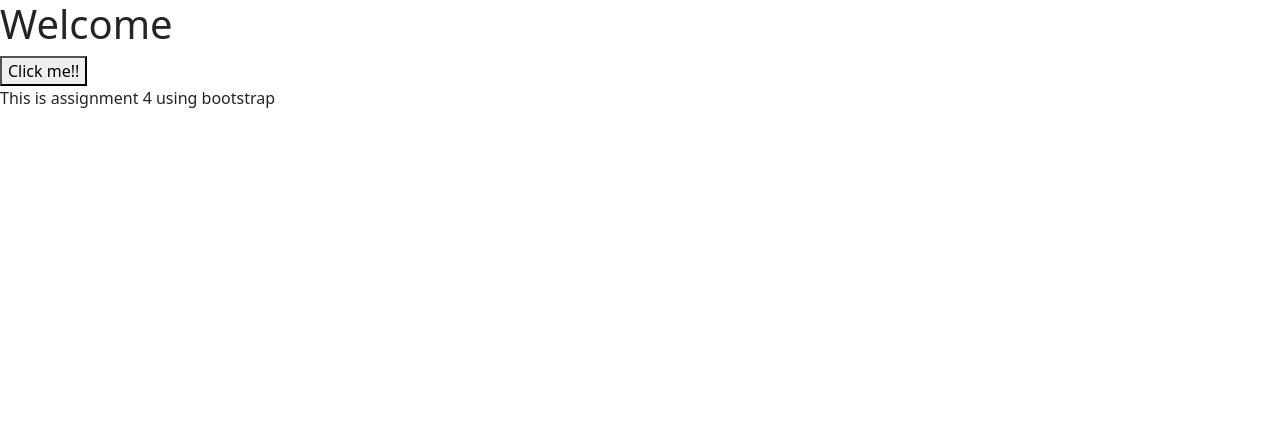
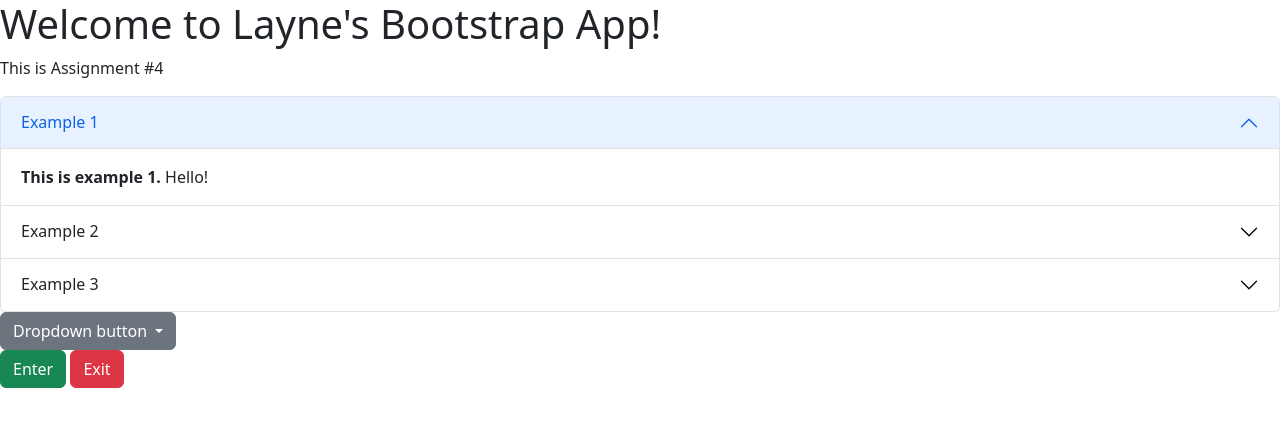
Before and after one commit to laynejohnson13/flask-bootstrap, a Flask app: page / in a window 1280 px wide. Shown: the top 427 px of the page. Run offline with Flask 2, Linux system fonts and the light colour scheme; some libraries are stand-ins or nearby versions.

Commit message:
page 2 edited

```diff
--- a/templates/homepage_bs.html
+++ b/templates/homepage_bs.html
@@ -3,9 +3,77 @@
     <head>
         <link rel="stylesheet" href="{{ url_for('static', filename='bootstrap.css') }}">
     </head>
+
+
+
     <body>
-        <h1>Welcome</h1>
-        <button> Click me!! </button>
-        <p> This is assignment 4 using bootstrap </p>
+        <h1>Welcome to Layne's Bootstrap App!</h1>
+
+
+
+
+        <p> This is Assignment #4 </p>
+
+
+
+
+        <div class="accordion" id="accordionPanelsStayOpenExample">
+            <div class="accordion-item">
+              <h2 class="accordion-header" id="panelsStayOpen-headingOne">
+                <button class="accordion-button" type="button" data-bs-toggle="collapse" data-bs-target="#panelsStayOpen-collapseOne" aria-expanded="true" aria-controls="panelsStayOpen-collapseOne">
+                  Example 1
+                </button>
+              </h2>
+              <div id="panelsStayOpen-collapseOne" class="accordion-collapse collapse show" aria-labelledby="panelsStayOpen-headingOne">
+                <div class="accordion-body">
+                  <strong>This is example 1.</strong> Hello!
+                </div>
+              </div>
+            </div>
+            <div class="accordion-item">
+              <h2 class="accordion-header" id="panelsStayOpen-headingTwo">
+                <button class="accordion-button collapsed" type="button" data-bs-toggle="collapse" data-bs-target="#panelsStayOpen-collapseTwo" aria-expanded="false" aria-controls="panelsStayOpen-collapseTwo">
+                  Example 2
+                </button>
+              </h2>
+              <div id="panelsStayOpen-collapseTwo" class="accordion-collapse collapse" aria-labelledby="panelsStayOpen-headingTwo">
+                <div class="accordion-body">
+                  <strong>This is example 2.</strong> It is hidden by default, until the collapse plugin adds the appropriate classes that we use to style each element. These classes control the overall appearance, as well as the showing and hiding via CSS transitions. You can modify any of this with custom CSS or overriding our default variables. It's also worth noting that just about any HTML can go within the <code>.accordion-body</code>, though the transition does limit overflow.
+                </div>
+              </div>
+            </div>
+            <div class="accordion-item">
+              <h2 class="accordion-header" id="panelsStayOpen-headingThree">
+                <button class="accordion-button collapsed" type="button" data-bs-toggle="collapse" data-bs-target="#panelsStayOpen-collapseThree" aria-expanded="false" aria-controls="panelsStayOpen-collapseThree">
+                  Example 3
+                </button>
+              </h2>
+              <div id="panelsStayOpen-collapseThree" class="accordion-collapse collapse" aria-labelledby="panelsStayOpen-headingThree">
+                <div class="accordion-body">
+                  <strong>This is example 3.</strong> It is hidden by default, until the collapse plugin adds the appropriate classes that we use to style each element. These classes control the overall appearance, as well as the showing and hiding via CSS transitions. You can modify any of this with custom CSS or overriding our default variables. It's also worth noting that just about any HTML can go within the <code>.accordion-body</code>, though the transition does limit overflow.
+                </div>
+              </div>
+            </div>
+          </div>
+
+
+
+
+
+        <div class="dropdown">
+            <button class="btn btn-secondary dropdown-toggle" type="button" data-bs-toggle="dropdown" aria-expanded="false">
+              Dropdown button
+            </button>
+            <ul class="dropdown-menu">
+              <li><a class="dropdown-item" href="#">Choice 1</a></li>
+              <li><a class="dropdown-item" href="#">Choice 2</a></li>
+              <li><a class="dropdown-item" href="#">Choice 3</a></li>
+            </ul>
+          </div>
     </body>
+
+    <button type="button" class="btn btn-success">Enter</button>
+
+    <button type="button" class="btn btn-danger">Exit</button>
+
 </html>
```
Also changed, not shown: templates/page2.html (+41 -0 lines).
